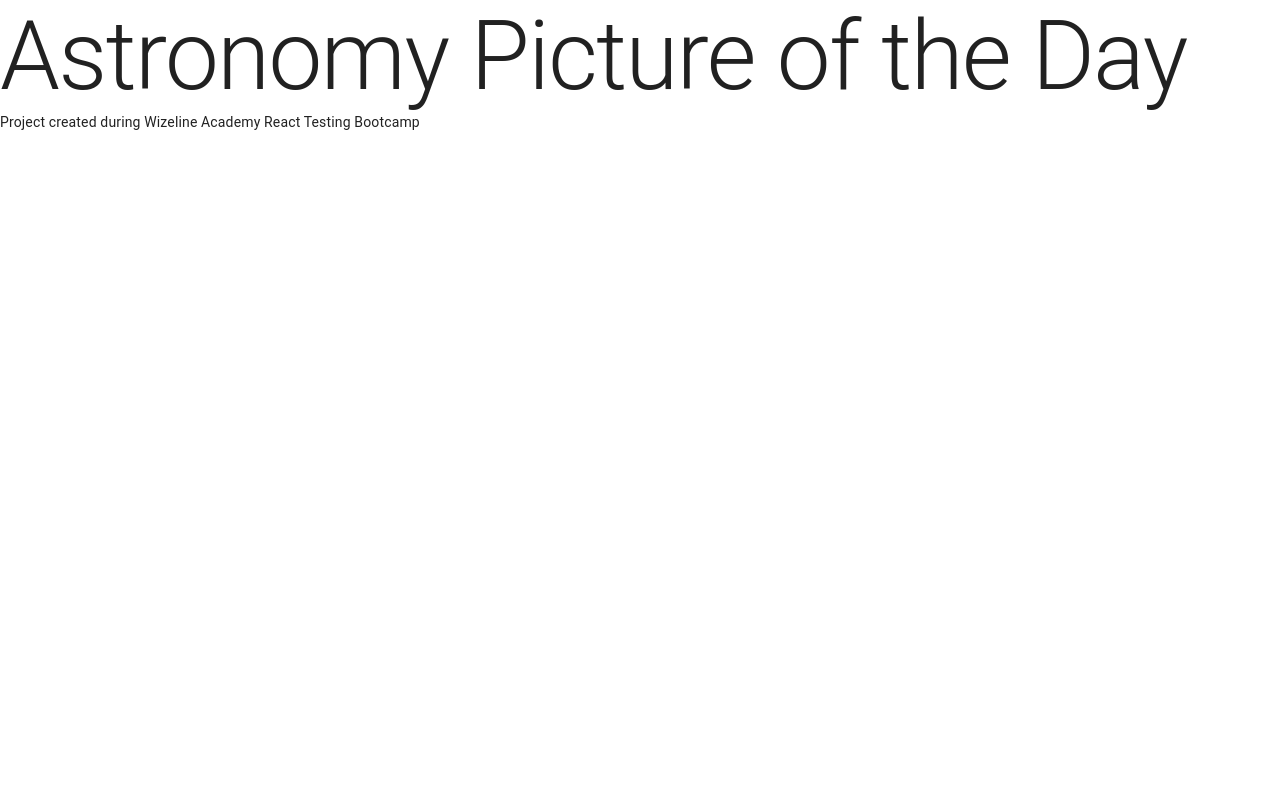
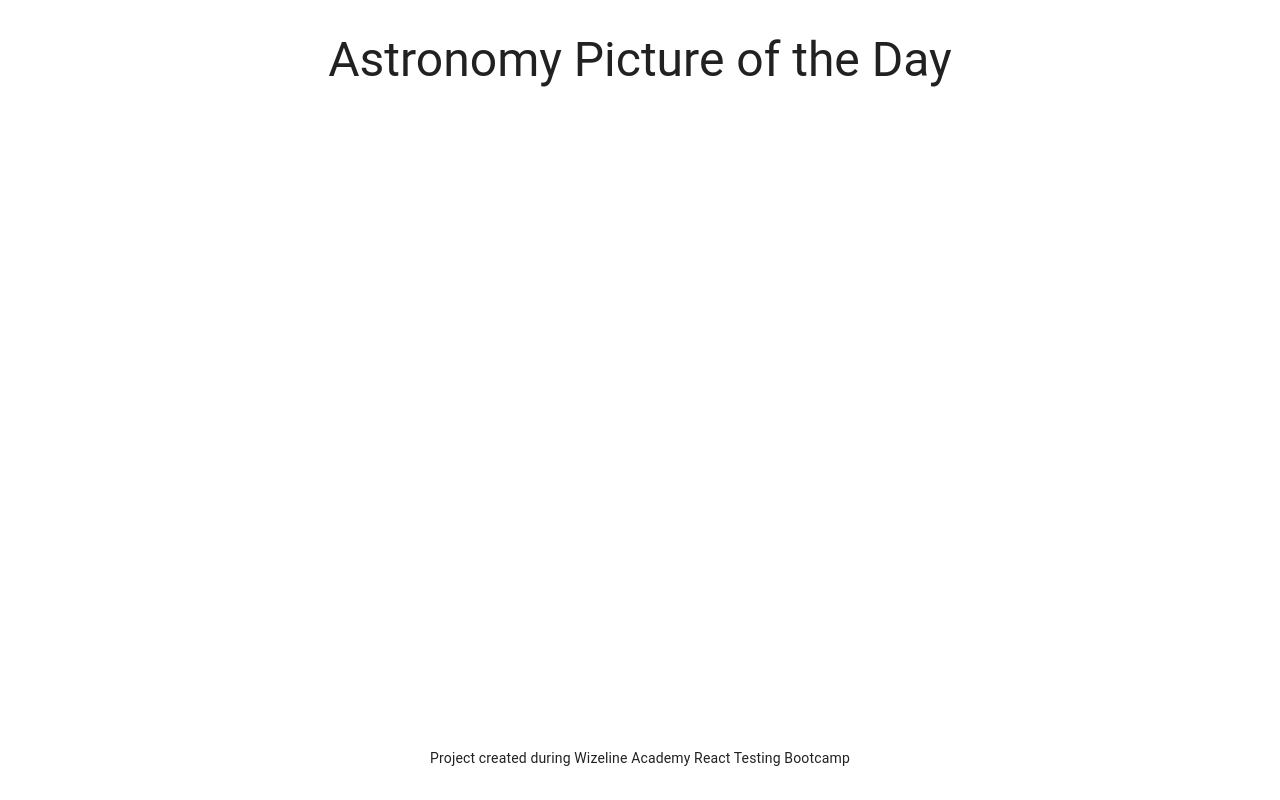
Before and after one commit to wizelineacademy/react-testing-bootcamp-cp-2022, a React (Create React App) app: page / in a window 1280 px wide. Built offline with nearby package versions, Linux system fonts and the light colour scheme; the HTML template or start-up script is replaced by a standard one.

Commit message:
Move footer to a component and arrange view

```diff
--- /dev/null
+++ b/src/components/Footer.jsx
@@ -0,0 +1,12 @@
+import { Box, Typography } from '@mui/material';
+import React from 'react';
+
+export const Footer = () => {
+  return (
+    <Box component='footer' sx={{ width: '100%', p: 4 }}>
+      <Typography variant='body2' textAlign='center'>
+        Project created during Wizeline Academy React Testing Bootcamp
+      </Typography>
+    </Box>
+  );
+};
--- a/src/views/Home.jsx
+++ b/src/views/Home.jsx
@@ -1,14 +1,15 @@
-import { Typography } from '@mui/material';
+import { Stack, Typography } from '@mui/material';
+import { Footer } from '../components/Footer';
 
 export const Home = () => {
   return (
-    <>
-      <Typography variant='h1'>Astronomy Picture of the Day</Typography>
-      <footer>
-        <Typography variant='body2'>
-          Project created during Wizeline Academy React Testing Bootcamp
-        </Typography>
-      </footer>
-    </>
+    <Stack
+      sx={{ width: '100%', minHeight: '100vh' }}
+      justifyContent='space-between'>
+      <Typography variant='h3' textAlign='center' component='h1' sx={{ py: 4 }}>
+        Astronomy Picture of the Day
+      </Typography>
+      <Footer />
+    </Stack>
   );
 };
```
